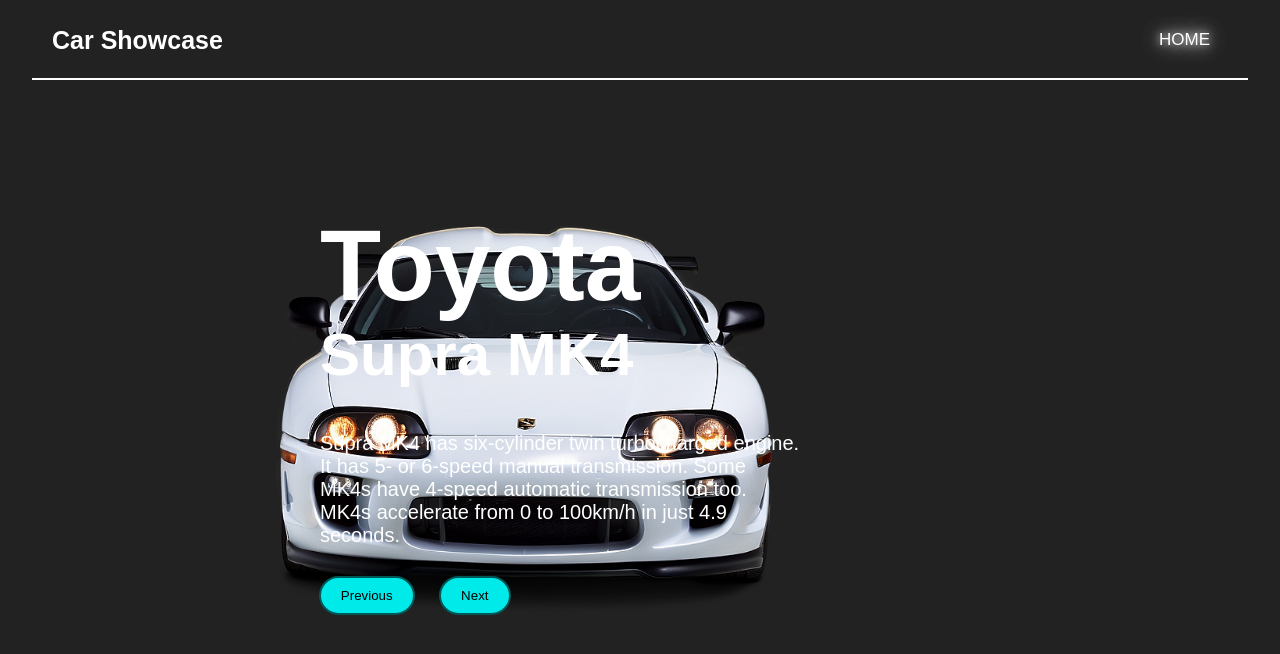
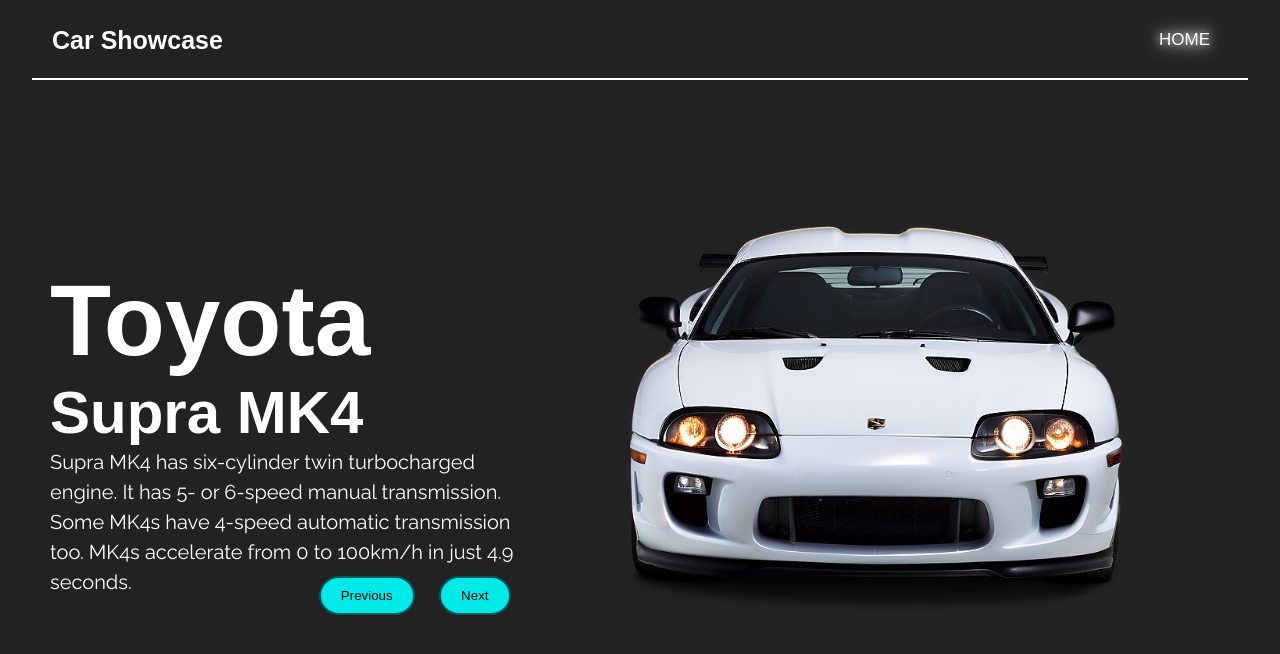
Before and after one commit to Zaransoftline/EEMI-x-ZARANSOFTLINE, a plain HTML site: page index.html in a window 1280 px wide. Drawn offline with nearby package versions, Linux system fonts and the light colour scheme; files whose address does not match are found by name.

Commit message:
made smooth transition

```diff
--- a/index.html
+++ b/index.html
@@ -10,6 +10,9 @@
     <link rel="stylesheet" href="style.css">
     <!-- Boxicons icons -->
     <link href='https://unpkg.com/boxicons@2.1.4/css/boxicons.min.css' rel='stylesheet'>
+    <link rel="preconnect" href="https://fonts.googleapis.com">
+<link rel="preconnect" href="https://fonts.gstatic.com" crossorigin>
+<link href="https://fonts.googleapis.com/css2?family=Raleway:ital,wght@0,100..900;1,100..900&display=swap" rel="stylesheet">
 </head>
 <body>
 
@@ -47,40 +50,52 @@
             <!-- This is the active slide which is showing on screen. JavaScript changes this active class -->
             <div class="slide active">
                 <img src="images/mk4.png" alt="Image 1">
+                <div class="slide-content">
                     <h1>Toyota</h1>
                     <h2>Supra MK4</h2>
                     <p>Supra MK4 has six-cylinder twin turbocharged engine. It has 5- or 6-speed manual transmission. Some MK4s have 4-speed automatic transmission too. MK4s accelerate from 0 to 100km/h in just 4.9 seconds.</p>
                 </div>
+            </div>
             <!-- All the different slides down below -->
             <div class="slide">
                 <img src="images/m4.png" alt="Image 2">
+                <div class="slide-content">
                     <h1>BMW</h1>
                     <h2>M4 Competition</h2>
                     <p>BMW M4 Competition has six-cylinder twin-turbo engine. It has 6-speed manual or 7-speed dual-clutch transmission. M4 Comp accelerate from 0 to 100km/h in just 4 seconds.</p>
                 </div>
+            </div>
             <div class="slide">
                 <img src="images/gtr.png" alt="Image 3">
+                <div class="slide-cotnent">
                     <h1>Nissan</h1>
                     <h2>GT-R</h2>
                     <p>Nissan GT-R has six-cylinder twin-turbocharged engine. It has 6-speed dual-clutch transmission. Nissan GT-R accelerate from 0 to 100km/h in just 2.7 seconds.</p>
                 </div>
+            </div>
             <div class="slide">
                 <img src="images/r34.png" alt="Image 3">
+                <div class="slide-cotnent">
                     <h1>Nissan</h1>
                     <h2>GT-R R34</h2>
                     <p>Nissan GT-R R34 has six-cylinder twin-turbocharged engine. It has 6-speed manual transmission. Nissan GT-R R34 accelerate from 0 to 100km/h in just 5.2 seconds.</p>
                 </div>
+            </div>
             <div class="slide">
                 <img src="images/wrx.png" alt="Image 3">
+                <div class="slide-content">
                     <h1>Subaru</h1>
                 <h2>WRX</h2>
                 <p>Subaru WRX has four-cylinder petrol engine. It has 6-speed transmission. Subaru WRX accelerate from 0 to 100km/h in 5.5 seconds.</p>
                 </div>
+            </div>
             <div class="slide">
                 <img src="images/cls.png" alt="Image 3">
+                <div class="slide-content">
                     <h1>Mercedes</h1>
                     <h2>CLS</h2>
                     <p>Mercedes CLS has four-cylinder or six-cylinder turbo engine. It has 9-speed automatic transmission. It accelerate from 0 to 100km/h in 6.1 seconds.</p>
+                </div>
             </div>
         </div>
         <!-- Control buttons to show next and previous slides -->
--- a/style.css
+++ b/style.css
@@ -119,48 +119,52 @@ a:hover{
 /* Slider */
 
 .slide {
-    display: none;
-    flex-direction: column;
+    width: 100%;
+    /* display: none; */
+    opacity: 0;
+    display: flex;
+    flex-direction: row-reverse;
+    justify-content: center;
     align-items: center;
     text-align: center;
+    transition: 0.7s;
+    position: absolute;
+}
+
+.home {
+    margin: 0 auto;
 }
 
 .slide.active {
-    display: flex;
+    /* display: flex; */
+    opacity: 1;
 }
 
 .slide img {
     width: 700px;
     height: 700px;
-    position: absolute;
     right: 25rem;
 }
 
 .slide h1{
-    position: absolute;
     text-align: left;
-    left: 20rem;
-    top: 13rem;
     font-size: 100px;
     color: #fff;
 }
 
 .slide h2{
-    position: absolute;
-    left: 20rem;
-    top: 20rem;
+    text-align: left;
     font-size: 60px;
     color: #fff;
 }
 
 .slide p{
     text-align: left;
-    position: absolute;
-    left: 20rem;
-    top: 27rem;
     font-size: 20px;
     color: #fff;
     max-width: 30rem;
+    line-height: 30px;
+    font-family: "Raleway", serif;
 }
 
 .controls{
```
Also changed, not shown: images/cls.png (renamed from cls.png), images/gtr.png (renamed from gtr.png), images/japan.png (renamed from japan.png), images/m4.png (renamed from m4.png), images/mk4.png (renamed from mk4.png), images/r34.png (renamed from r34.png), images/wrx.png (renamed from wrx.png). Lines whose indentation alone changed are shown as unchanged.
